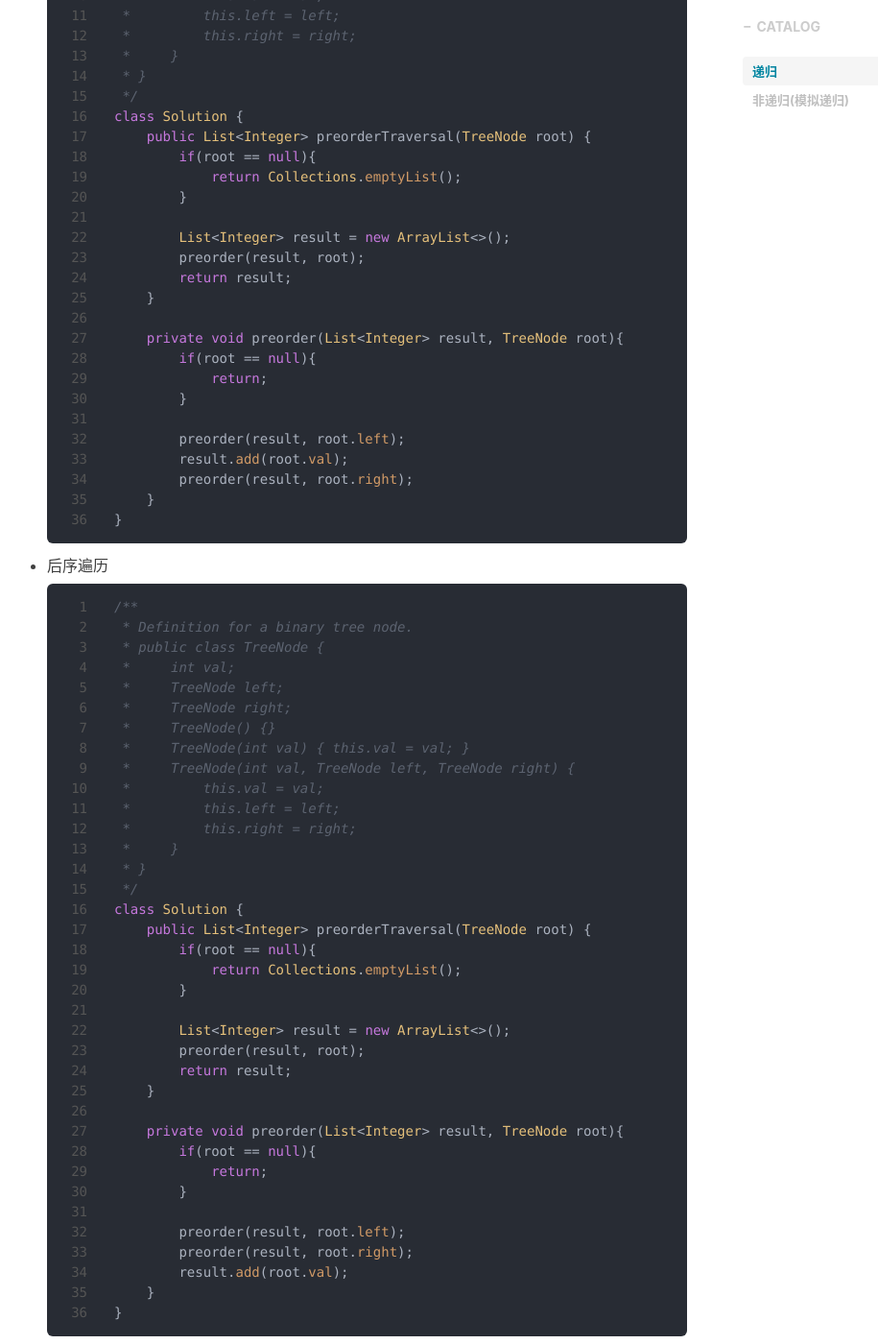
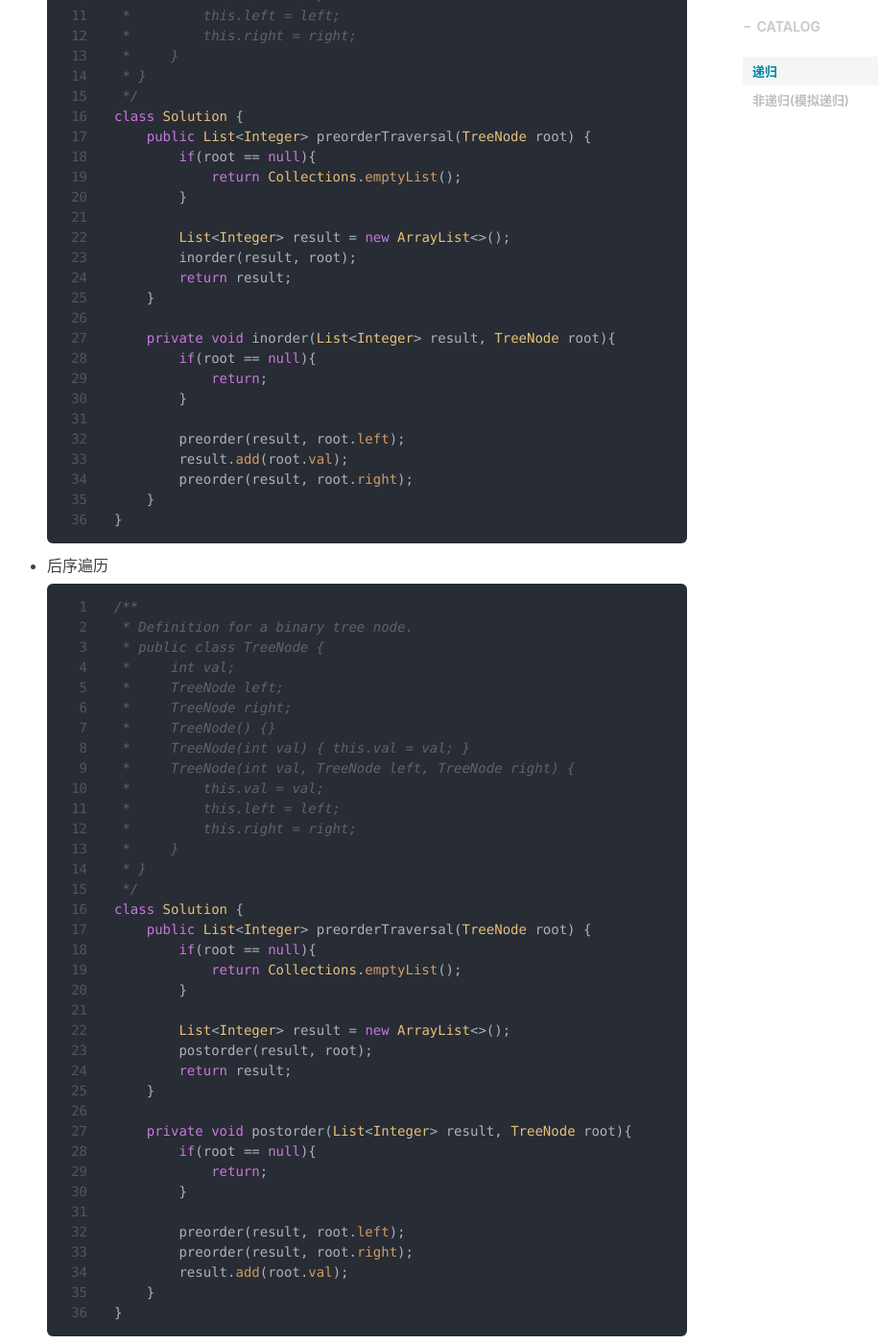
Before and after one commit to xdshent/xdshent.github.io, a Jekyll site: the page built from _posts/2023-02-26-二叉树的几种遍历方式.md, in a window 1280 px wide and 1400 px high, scrolled down 1635 px. Shown: the whole window at 96% size, without its empty margins (256-1171 px from the left). Built offline with Jekyll 4.4.1, drawn with Linux system fonts in a browser that asks for light colours; nearby versions of some CDN libraries; comment, search, counter and statistics services are not loaded.

Commit message:
fix: 细节修改

```diff
--- a/_posts/2023-02-26-二叉树的几种遍历方式.md
+++ b/_posts/2023-02-26-二叉树的几种遍历方式.md
@@ -77,11 +77,11 @@ tags:
           }
 
           List<Integer> result = new ArrayList<>();
-          preorder(result, root);
+          inorder(result, root);
           return result;
       }
 
-      private void preorder(List<Integer> result, TreeNode root){
+      private void inorder(List<Integer> result, TreeNode root){
           if(root == null){
               return;
           }
@@ -120,11 +120,11 @@ tags:
           }
 
           List<Integer> result = new ArrayList<>();
-          preorder(result, root);
+          postorder(result, root);
           return result;
       }
 
-      private void preorder(List<Integer> result, TreeNode root){
+      private void postorder(List<Integer> result, TreeNode root){
           if(root == null){
               return;
           }
```
